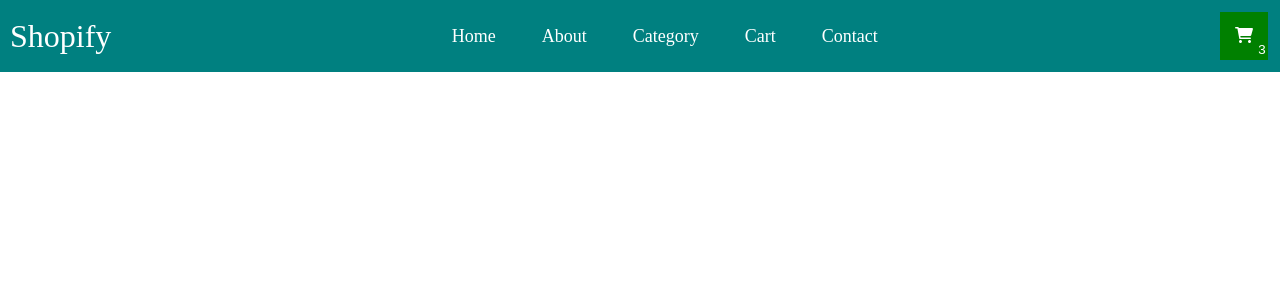
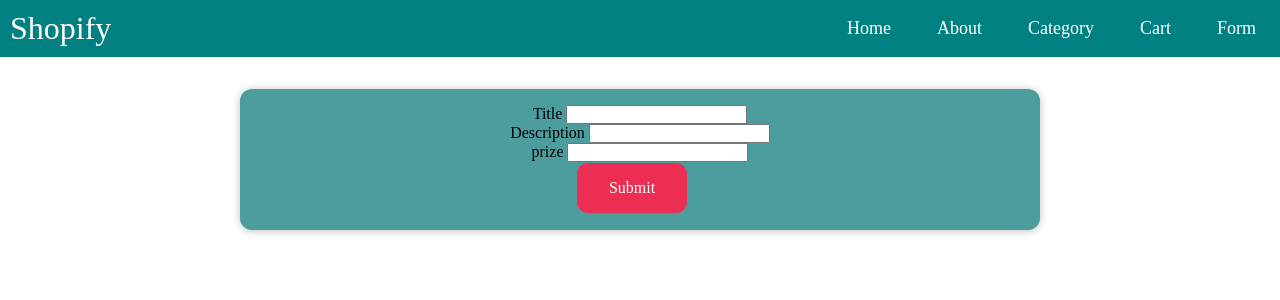
Before and after one commit to rupali-deshpande/E-commerce-Website, a React (Create React App) app: page /Form in a window 1280 px wide. Shown: the top 300 px of the page. Built offline with nearby package versions, Linux system fonts and the light colour scheme.

Commit message:
form created

```diff
--- a/package.json
+++ b/package.json
@@ -12,6 +12,7 @@
     "@types/react-dom": "^18.0.6",
     "react": "^18.2.0",
     "react-dom": "^18.2.0",
+    "react-hook-form": "^7.34.2",
     "react-icons": "^4.4.0",
     "react-router-dom": "^6.3.0",
     "react-scripts": "5.0.1",
--- a/src/App.tsx
+++ b/src/App.tsx
@@ -7,7 +7,10 @@ import {Routes , Route} from 'react-router-dom'
 import { Home } from './pages/Home';
 import { About } from './pages/About';
 import { ShoppingCard } from './pages/ShoppingCard';
-import { Cartitem } from './component/Cart';
+import { CartItem } from './component/Cart';
+import { Form } from './component/Form/Forms';
+
+
 function App() {
   return (
     <>
@@ -16,7 +19,8 @@ function App() {
         <Route  path="/" element={< ShoppingCard/>}/>
         <Route path="about" element={<About/>} />
         <Route path="home" element={<Home/>}/>
-        <Route path="Cart" element={< Cartitem/>} />
+        <Route path="Cart" element={< CartItem/>} />
+        <Route path="Form" element={<Form/>}>  </Route>
       </Routes>
    </>
 
@@ -26,28 +30,3 @@ function App() {
 
 
 export default App;
-{/* <>
-      <Sidenav />
-      {/* no need */}
-      // {data.map((item) => {
-      //   return (
-      //     <ShoppingCard key={item.id}
-      //      title={item.title}
-      //       description={item.description}
-      //       showDelete={item.showDelete}
-      //       size={item.size}
-      //       prize={item.prize}
-      //       obj={item}
-      //       setData={setData}
-      //       data={data}
-      //     />)
-      // })
-      // }
-
-    // </> */}
-
-    // const [data, setData] = useState([{ title: "red dress", description: "testtt", prize: "$300", size: " X,L,XL,M", showDelete: true }, {
-    //   title: "white dress", description: "testtt1", prize: "$500", size: " X,L,XL,M", showDelete: true
-    // },
-    // { title: "dress", description: "testtt3", prize: "$800", size: " X,L,XL,M", showDelete: false },
-    // { title: "blue dress", description: "testtt2", prize: "$900", size: " X,L,XL,M", showDelete: true }])
--- a/src/component/Cart.tsx
+++ b/src/component/Cart.tsx
@@ -1,7 +1,7 @@
 import { useEffect, useState } from "react"
 import dress from '../../src/women-dress.jpg'
 import '../component/shopping-card/shoppingcard.css'
-import { AiFillDelete } from 'react-icons/ai'
+
 
 type ShoppingCardItemProps = {
     id: string,
@@ -11,24 +11,20 @@ type ShoppingCardItemProps = {
     size: string,
     ShowDelete: boolean
 }
-export function Cartitem() {
-   const [cartdata, setdata] = useState<ShoppingCardItemProps[]>([]);
-
-
+export function CartItem() {
+    const [cartData, setData] = useState<ShoppingCardItemProps[]>([]);
     useEffect(() => {
         //(JSON.parse( localStorage.getItem('item')|| "{}"))
-   if(
-    localStorage.getItem('item')
-   )
-   setdata(oldcartdata => [...oldcartdata , JSON.parse(localStorage.getItem('item')|| "{}")])
-  } , []);
-console.log(cartdata)
-    return(
-
+        if (localStorage.getItem('item'))
+            setData(oldcartdata => [...oldcartdata, ...JSON.parse(localStorage.getItem('item') || '{}')])
+    }, []);
+    console.log( JSON.parse(localStorage.getItem('item') || '{}'))
+    console.log(cartData)
+    return (
         <>
-       { cartdata.map(item =>
-
-         <div className="card"  key={item.id} >
+            {cartData.length > 0 ?
+                cartData.map((item => {
+                    return <div className="card" key={item.id} >
                         <img className='cat' src={dress} alt="Avatar" />
                         <h3>{item.title} </h3>
                         <p>{item.desciption}</p>
@@ -36,13 +32,10 @@ console.log(cartdata)
                         <p>Size: {item.size}</p>
                         <button className="button3" >Added </button>
                         <button className="button3" >  Add to Cart</button>
-
                     </div>
-       )
+}))
+                : <></>
             }
-
-
-
         </>
     )
 }
--- /dev/null
+++ b/src/component/Form/Form.css
@@ -0,0 +1,38 @@
+.form {
+  background-color: #4c9e9e;
+  padding: 1rem;
+  margin: 2rem auto;
+  width: 50rem;
+  max-width: 95%;
+  border-radius: 12px;
+  text-align: center;
+  box-shadow: 0 1px 8px rgba(0, 0, 0, 0.25);
+}
+
+.form button {
+  font: inherit;
+  cursor: pointer;
+  padding: 1rem 2rem;
+  border: 1px solid #4c9e9e;
+  background-color: #eb2e51;
+  color: white;
+  border-radius: 12px;
+  margin-right: 1rem;
+}
+
+.form button:hover,
+.form button:active {
+  background-color: #eb2e51;
+  border-color: #eb2e51;
+}
+
+.form button.alternative {
+  color: #eb2e51;
+  border-color: transparent;
+  background-color: transparent;
+}
+
+.form button.alternative:hover,
+.form button.alternative:active {
+  background-color: #eb2e51;
+}
--- /dev/null
+++ b/src/component/Form/Forms.tsx
@@ -0,0 +1,64 @@
+
+import React, { useState } from "react";
+import { useForm } from "react-hook-form";
+import '../Form/Form.css'
+
+export function Form(props: any) {
+
+    const [enterTitle, setTitle] = useState('')
+    const [enterdescription, setDescription] = useState('')
+    const [enterprize, setprize] = useState('')
+
+    const titlehandlerClick = (event:any) => {
+        console.log(event.target.value)
+    }
+    const descriptionhandlerclick = (event:any) => {
+       // setDescription(event.target.value)
+       console.log('title added')
+    }
+
+    const pricehandlerclick = (event:any) => {
+        //setprize(event.target.value)
+        console.log('title added')
+    }
+
+    const onSubmit = (event: any) => {
+        event.preventDefault();
+        const filledData = {
+            title: enterTitle,
+            desciption: enterdescription,
+            price: enterprize
+
+        }
+        // setTitle('')
+        // setDescription('')
+        // setprize('')
+       // console.log(filledData)
+    }
+
+    return (
+        <>
+            <form onClick={onSubmit} className="form">
+                <div>
+                    <div>
+                        <label>Title </label>
+                        <input  value={enterTitle}
+                        onChange={titlehandlerClick} type='text' />
+                    </div>
+                    <div>
+                        <label>Description </label>
+                        <input onChange={descriptionhandlerclick} type='text' />
+                    </div>
+                    <div>
+                        <label>prize </label>
+                        <input onChange={pricehandlerclick} type='number' min="0.01" step="0.01" />
+                    </div>
+                </div>
+                <div>
+                    <button type="submit" >Submit</button>
+                </div>
+            </form>
+
+        </>
+    )
+}
--- a/src/component/Navbar/Navbar.css
+++ b/src/component/Navbar/Navbar.css
@@ -79,7 +79,7 @@
    .button {
     width: 3rem;
     height: 3rem;
-    position: relative;
+    position: absolute;
     font-variant-position: normal;
-
+    right: 20px;
    }
--- a/src/component/Navbar/Navbar.tsx
+++ b/src/component/Navbar/Navbar.tsx
@@ -20,10 +20,10 @@ function Navbar() {
             </ul>
           </li>
           <li><Link to="Cart">Cart</Link></li>
-          <li><a href="Contact">Contact</a></li>
+          <li><Link to="Form">Form</Link></li>
         </div>
       </ul>
-      <button className="button"
+      {/* <button className="button"
 
 
           >
@@ -49,7 +49,7 @@ function Navbar() {
             >
               3
             </div>
-          </button>
+          </button> */}
     </nav>
 
   );
--- a/src/component/shopping-card/shoppingCardItem.tsx
+++ b/src/component/shopping-card/shoppingCardItem.tsx
@@ -1,5 +1,5 @@
 import { AiFillDelete } from 'react-icons/ai'
-import React, { createContext, useContext, useEffect, useState } from "react"
+import React, {  useState } from "react"
 import dress from '../../women-dress.jpg'
 import '../shopping-card/shoppingcard.css'
 import 'reactjs-popup/dist/index.css';
@@ -11,33 +11,31 @@ type ShoppingCardItemProps = {
   desciption: string,
   price: number,
   size: string,
-  ShowDelete: boolean
+  ShowDelete: boolean,
 }
 
 
 export function ShoppingCardItem(props: any) {
   // console.log(props.deleteitem)
   const { id, title, desciption, price, size, ShowDelete }: ShoppingCardItemProps = props
-  const [button, setButtontext] = useState("Add to card")
+  const [button, setButtontext] = useState("Add to wishlist")
   const changeText = (text: React.SetStateAction<string>) => setButtontext(text);
-  const [item, setItem] = useState({});
-  const addtoCart = () => {
-    setItem({ 'id': id, 'title': title, 'description'
-    : desciption, 'price': price, 'size': size, 'ShowDelete': ShowDelete })
-    localStorage.setItem('item', JSON.stringify(item))
-  }
+  const [buttonforcart, setButtontextForCart] = useState("Add to Cart")
+  const changeTextForCart = (text: React.SetStateAction<string>) => setButtontext(text);
+
+
 
   return (
     <>
       {ShowDelete ? <AiFillDelete onClick={props.deleteitem} className="icon" size="2em" /> : ""}
-      <div className="card"   >
+      <div className="card" key={id}  >
         <img className='cat' src={dress} alt="Avatar" />
         <h3>{title} </h3>
         <p>{desciption}</p>
         <p><b>{price}</b></p>
         <p>Size: {size}</p>
-        <button className="button3" onClick={() => changeText("Added to card")}>{button} </button>
-        <button className="button3" onClick={() => addtoCart()}  >Add to Cart</button>
+        <button className="button3" onClick={() => changeText("Added to wishlist")}>{button} </button>
+        <button className="button3" onClick={props.addtoCart }  >Add to Cart</button>
       </div>
 
     </>
--- a/src/component/shopping-card/shoppingcard.css
+++ b/src/component/shopping-card/shoppingcard.css
@@ -52,6 +52,10 @@
     margin: 2px 2px;
     cursor: pointer;
 
+   }
+   .addToCart{
+    position: absolute;
+    right: 20px;
    }
    .icon{
     position: relative;
--- a/src/index.tsx
+++ b/src/index.tsx
@@ -9,11 +9,11 @@ const root = ReactDOM.createRoot(
   document.getElementById('root') as HTMLElement
 );
 root.render(
-  <React.StrictMode>
+  // <React.StrictMode>
     <BrowserRouter>
     <App />
     </BrowserRouter>
-  </React.StrictMode>
+  // </React.StrictMode>
 );
 
 // If you want to start measuring performance in your app, pass a function
```
Also changed, not shown: src/pages/ShoppingCard.tsx (+62 -11 lines), 1 other file (tests, documents, lock files or other folders). Lines whose indentation alone changed are shown as unchanged.
